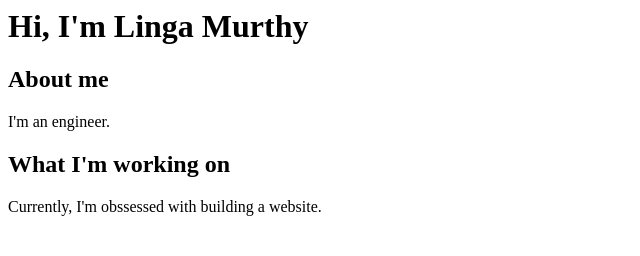
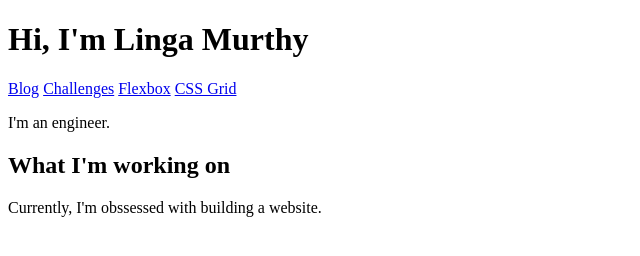
Before and after one commit to lingamurthycs/mywebsite, a plain HTML site: page index.html in a window 1280 px wide. Shown: the whole page, without its empty margins (0-640 px from the left). Drawn offline with Linux system fonts and the light colour scheme.

Commit message:
updated index and qr code image

```diff
--- a/index.html
+++ b/index.html
@@ -1,9 +1,22 @@
-<html>
+<!DOCTYPE html>
+<html lang="en">
+<head>
+	<meta charset="UTF-8">
+	<meta name="viewport" content="width=device-width, initial-scale=1.0">
+	<title>My webpage</title>
+</head>
+<body>
+	<header>
 		<h1>
 			Hi, I'm Linga Murthy
 		</h1>
-	<body>
-		<h2>About me</h2>
+		<nav>
+			<a href="blog.html">Blog</a>
+			<a href="#">Challenges</a>
+			<a href="#">Flexbox</a>
+			<a href="#">CSS Grid</a>
+		</nav>
+	</header>
 	<p>
 		I'm an engineer.
 	</p>
```
Also changed, not shown: blog.html (added, +10 -0 lines), img/qr-code.png (added). Lines whose indentation alone changed are shown as unchanged.
